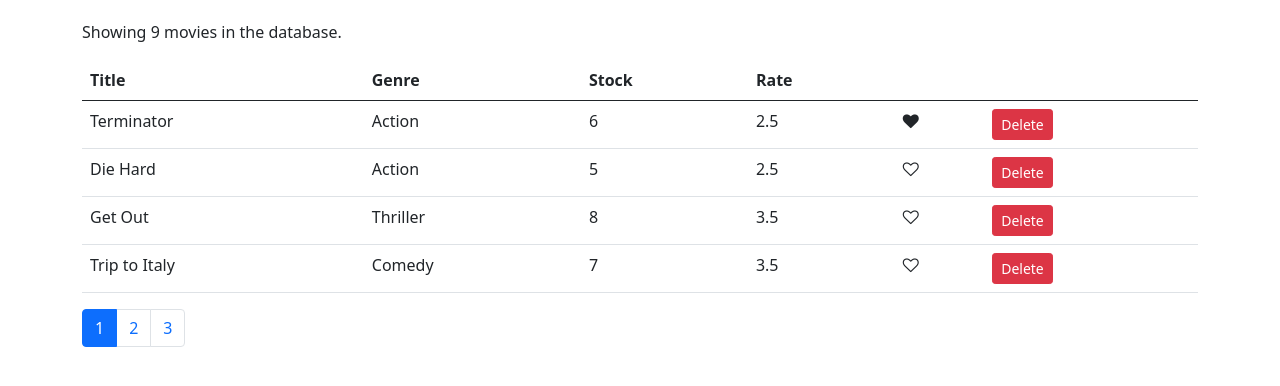
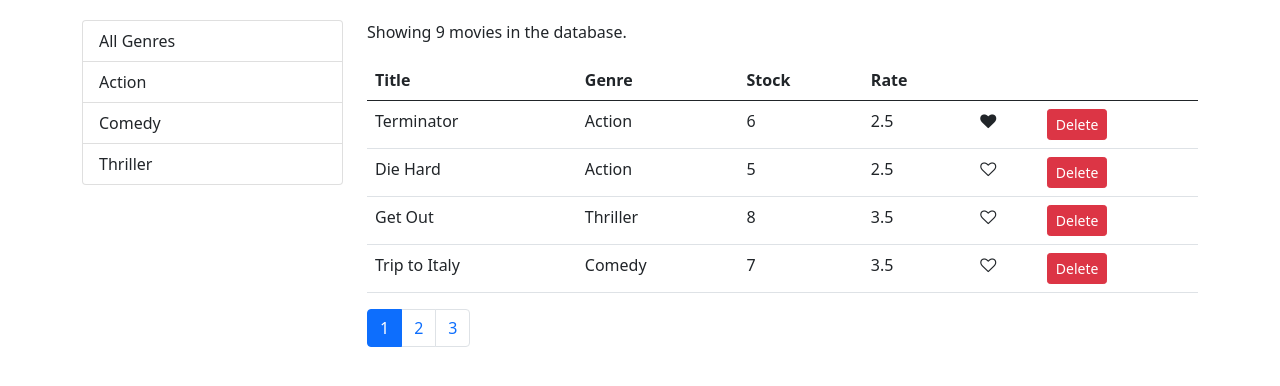
Before and after one commit to elenerandarill/vidly, a React (Create React App) app: page / in a window 1280 px wide. Shown: the top 386 px of the page. Built offline with nearby package versions, Linux system fonts and the light colour scheme.

Commit message:
Added categories(genres) of movies on the sidebar.

```diff
--- a/package.json
+++ b/package.json
@@ -9,6 +9,7 @@
     "bootstrap": "^5.0.1",
     "font-awesome": "^4.7.0",
     "lodash": "^4.17.10",
+    "prop-types": "^15.6.2",
     "react": "^17.0.2",
     "react-dom": "^17.0.2",
     "react-scripts": "4.0.3",
--- a/src/components/common/like.jsx
+++ b/src/components/common/like.jsx
@@ -1,4 +1,4 @@
-import React, {Component} from 'react';
+import React from 'react';
 
 
 const Like = (props) => {
--- /dev/null
+++ b/src/components/common/listGroup.jsx
@@ -0,0 +1,24 @@
+import React from 'react';
+
+const ListGroup = (props) => {
+    const {items, textProperty, valueProperty, selectedItem, onItemSelect} = props;
+
+    return <ul className="list-group">
+        {items.map(item => (
+            <li
+                onClick={() => onItemSelect(item)}
+                key={item[valueProperty]}
+                className={item === selectedItem ? "list-group-item active" : "list-group-item"}
+            >
+                {item[textProperty]}
+            </li>
+        ))}
+    </ul>;
+}
+
+ListGroup.defaultProps = {
+    textProperty: "name",
+    valueProperty: "_id",
+};
+
+export default ListGroup;
--- a/src/components/common/pagination.jsx
+++ b/src/components/common/pagination.jsx
@@ -1,9 +1,10 @@
 import React from 'react';
 import _ from 'lodash';
+import PropTypes from 'prop-types';
 
 const Pagination = (props) => {
     const {itemsCount, pageSize, onPageChange, currentPage} = props;
-    const pagesCount = Math.ceil(itemsCount / pageSize);   // to może być liczba z przecinkiem!
+    const pagesCount = Math.ceil(itemsCount / pageSize);   // to może być liczba z przecinkiem, dlatego Math.ceil
     if (pagesCount === 1) return null;
     const pages = _.range(1, pagesCount + 1);
 
@@ -22,4 +23,11 @@
     );
 }
 
+Pagination.propTypes = {
+    itemsCount: PropTypes.number.isRequired,
+    pageSize: PropTypes.number.isRequired,
+    currentPage: PropTypes.number.isRequired,
+    onPageChange: PropTypes.func.isRequired
+};
+
 export default Pagination;
--- a/src/components/movies.jsx
+++ b/src/components/movies.jsx
@@ -1,15 +1,23 @@
 import React, {Component} from "react";
+import Like from "./common/like";
+import ListGroup from "./common/listGroup";
+import Pagination from "./common/pagination";
+import {paginate} from "../utils/paginate";
 import {getMovies} from "../services/fakeMovieService";
-import {paginate} from "../utils/paginate";
-import Like from "./common/like";
-import Pagination from "./common/pagination";
+import {getGenres} from "../services/fakeGenreService";
 
 
 class Movies extends Component {
     state = {
-        movies: getMovies(), // movies to duza lista obiektow w fakeMovieService.js
+        movies: [], // movies to duza lista obiektow w fakeMovieService.js
+        genres: [],
         pageSize: 4,
         currentPage: 1,
+    };
+
+    componentDidMount() {
+        const genres = [{name: 'All Genres'}, ...getGenres()]
+        this.setState({movies: getMovies(), genres });
     };
 
     handleDelete = (movie) => {
@@ -27,20 +35,36 @@
 
     handlePageChange = (page) => {
         this.setState({currentPage: page});
-    }
+    };
+
+    handleGenreSelect = genre => {
+        this.setState({selectedGenre: genre, currentPage: 1});
+    };
 
     render() {
         const {length: count} = this.state.movies   //length zmienia nazwe na count
-        const {pageSize, currentPage, movies: allMovies} = this.state; // wyłuskanie zmiennych == czystszy kod
+        const {pageSize, currentPage, selectedGenre, movies: allMovies} = this.state; // wyłuskanie zmiennych == czystszy kod
 
         if (count === 0)
             return <p>There are no movies in database.</p>;
 
-        const movies = paginate(allMovies, currentPage, pageSize);
+        const filtered = selectedGenre && selectedGenre._id
+            ? allMovies.filter(m => m.genre._id === selectedGenre._id)
+            : allMovies;
+
+        const movies = paginate(filtered, currentPage, pageSize);
 
         return (
-            <React.Fragment>
-                <p>Showing {count} movies in the database.</p>
+            <div className="row">
+                <div className="col-3">
+                    <ListGroup
+                        items={this.state.genres}
+                        selectedItem={this.state.selectedGenre}
+                        onItemSelect={this.handleGenreSelect}
+                    />
+                </div>
+                <div className="col">
+                    <p>Showing {filtered.length} movies in the database.</p>
                     <table className="table">
                         <thead>
                         <tr>
@@ -72,12 +96,13 @@
                         </tbody>
                     </table>
                     <Pagination
-                    itemsCount={count}
+                        itemsCount={filtered.length}
                         pageSize={pageSize}
                         currentPage={currentPage}
                         onPageChange={this.handlePageChange}
                     />
-            </React.Fragment>
+                </div>
+            </div>
         )
     }
 }
```
Lines whose indentation alone changed are shown as unchanged.
